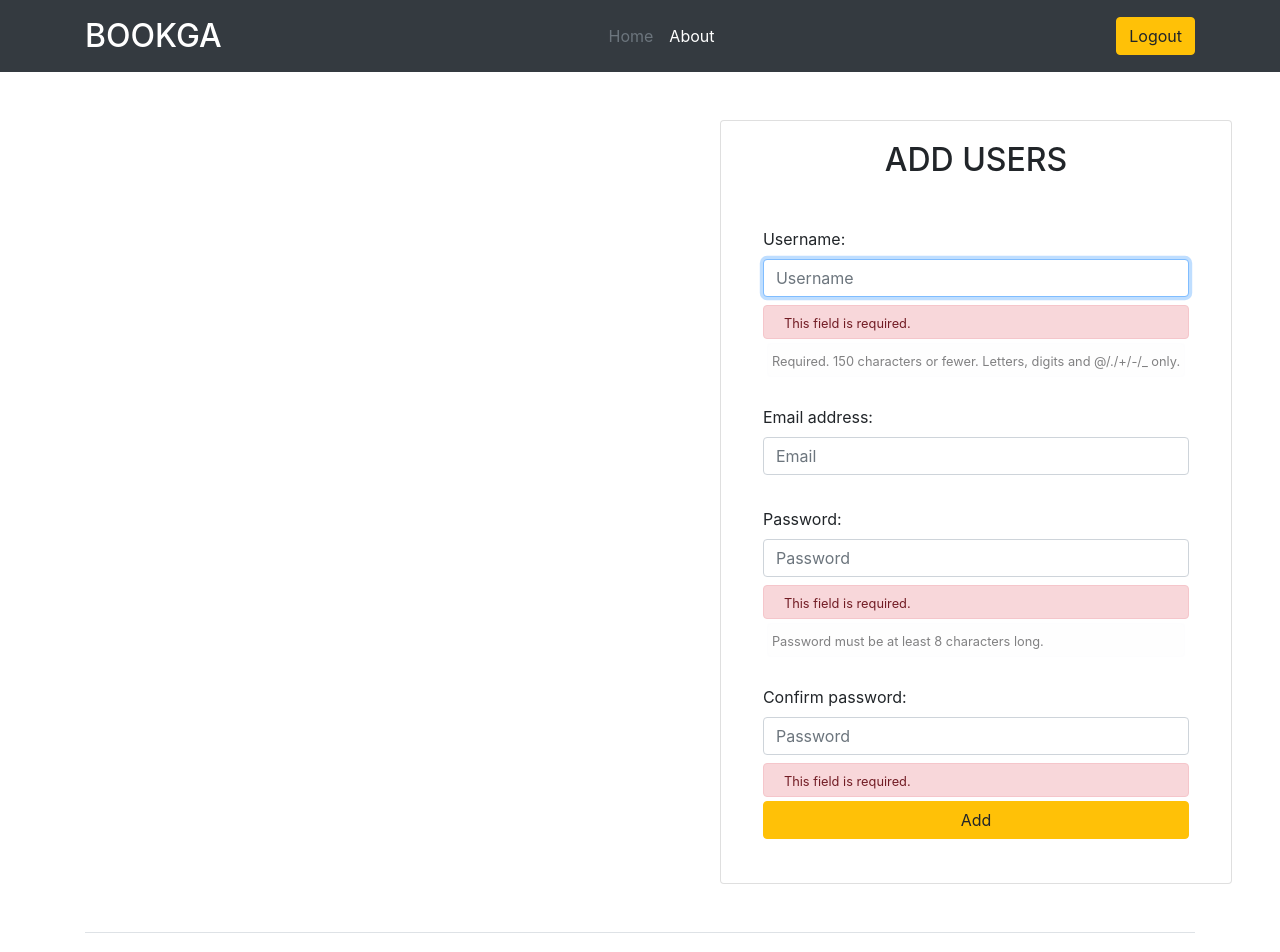
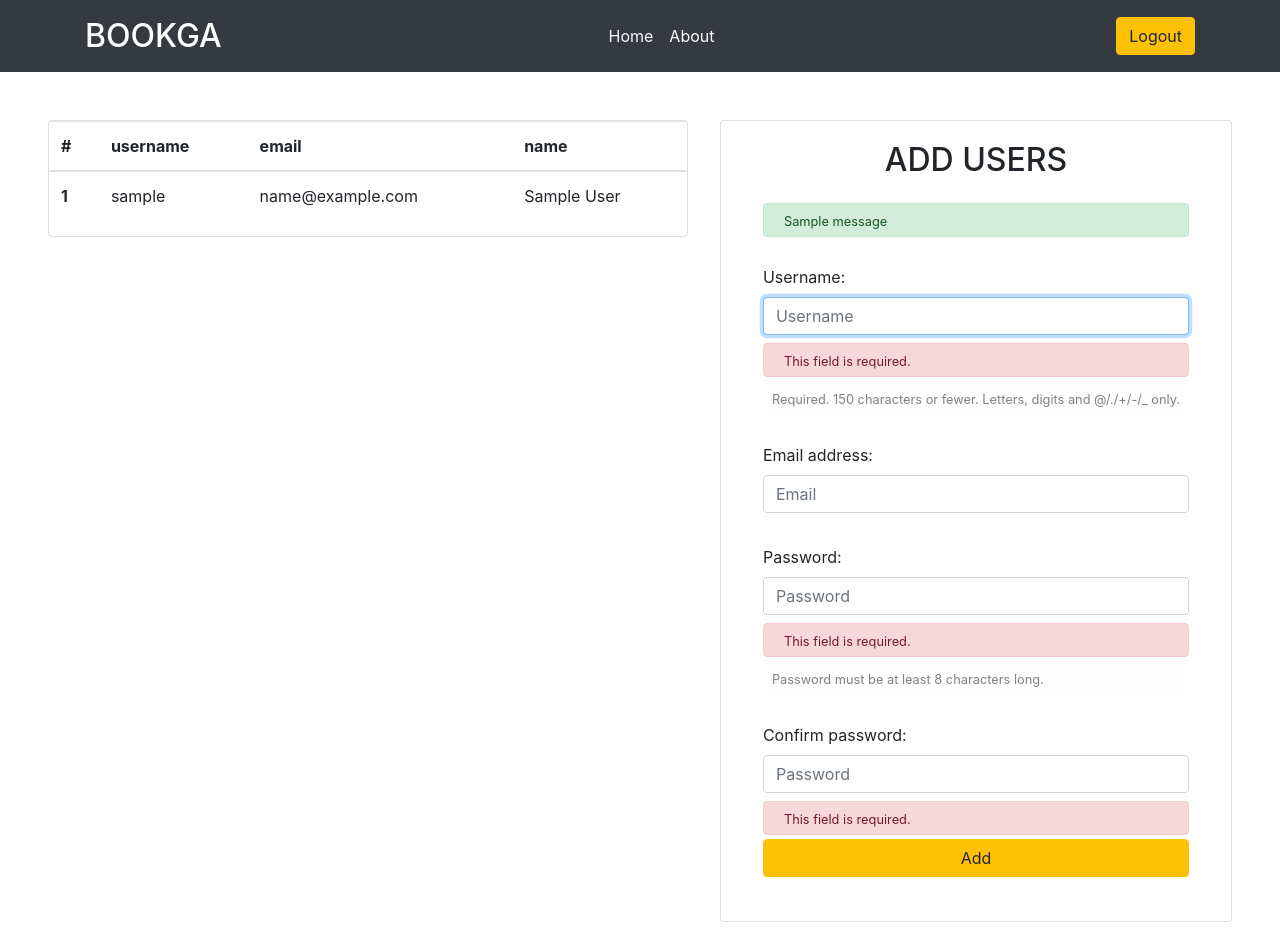
Before and after one commit to CN331-bnnpp/bookga, a Django app: page /account/create/ in a window 1280 px wide. Shown: the top 952 px of the page. Run offline with Django 4.2, Linux system fonts and the light colour scheme; a user stored in the database is signed in; tables that the repository leaves empty hold one stand-in row (values such as "Sample post"); one stand-in notice (Sample message) is shown.

Commit message:
Update account views and settings
Add table to create member page

```diff
--- a/account/views.py
+++ b/account/views.py
@@ -3,7 +3,7 @@ from django.contrib.auth import authenticate, login, logout
 from .forms import CreateAccountForm
 from django.views.decorators.csrf import csrf_exempt
 from django.contrib import messages
-from .models import group, group_member
+from .models import AccountUser, group, group_member
 
 # Create your views here.
 @csrf_exempt
@@ -33,7 +33,7 @@ def login_app(request):
 
 def logout_app(request):
     logout(request)
-    return redirect("")
+    return redirect("home")
 
 def render_login(request, user):
     context = {
@@ -72,23 +72,28 @@ def signup(request):
     return render(request, "account/signup.html", {"form": signupForm})
 
 def create_member(request):
-    user = CreateAccountForm(request.POST)
+    form = CreateAccountForm(request.POST)
     members = None
+    fields = ["username", "email", "name"]
     if group_member.objects.count() > 0:
-        members = group_member.objects.get(group_name=group.objects.get(username=request.user).group_name)
+        members = group_member.objects.filter(group_name=group.objects.get(username=request.user).group_name)
+        members = members.values_list("username")
+        members = AccountUser.objects.filter(id__in=members)
+    print(members)
     context = {
-        "form": user,
+        "form": form,
+        "fields": fields,
         "members": members,
     }
     if request.method == "GET":
         return render(request, "account/create_member.html", context)
 
     elif request.method == "POST":
-        if user.is_valid():
-            user.instance.is_staff = False
-            user.save()
-            username = user.cleaned_data.get('username')
-            password = user.cleaned_data.get('password1')
+        if form.is_valid():
+            form.instance.is_staff = False
+            form.save()
+            username = form.cleaned_data.get('username')
+            password = form.cleaned_data.get('password1')
             user = authenticate(username=username, password=password)
             group_name = group.objects.get(username=request.user).group_name
             create = group_member.objects.create(username=user, group_name=group.objects.get(group_name=group_name))
--- a/bookga/settings.py
+++ b/bookga/settings.py
@@ -29,7 +29,7 @@ BASE_DIR = Path(__file__).resolve().parent.parent
 SECRET_KEY = 'django-insecure-rj^5fay!tn73g%%8x1*x)cgsdk)-&(82kg0!$#$xux&1ie6mx!'
 
 # SECURITY WARNING: don't run with debug turned on in production!
-DEBUG = False
+DEBUG = True
 
 ALLOWED_HOSTS = ['127.0.0.1', '139.162.63.39']
 
--- a/templates/account/create_member.html
+++ b/templates/account/create_member.html
@@ -11,7 +11,7 @@
         </a>
 
         <ul class="nav col-12 col-lg-auto me-lg-auto mb-2 justify-content-center mb-md-0">
-          <li><a href="/" class="nav-link px-2 text-secondary">Home</a></li>
+          <li><a href="/" class="nav-link px-2 text-light">Home</a></li>
           <li><a href="about" class="nav-link px-2 text-white">About</a></li>
         </ul>
 
@@ -22,6 +22,30 @@
     </div>
   </header>
 
+  <div class="card my-5 ml-5 align-items-center justify-content-md-start position-absolute" style="width: 50%;">
+    <table class="table table-hover">
+      <thead>
+        <tr>
+          <th scope="col">#</th>
+          {% for field in fields %}
+            <th scope="col">{{field}}</th>
+          {% endfor %}
+        </tr>
+      </thead>
+      <tbody>
+        {% for user in members %}
+          <tr>
+            <th scope="row">{{ forloop.counter }}</th>
+            <td>{{ user.username }}</td>
+            <td>{{ user.email }}</td>
+            <td>{{ user.first_name }} {{ user.last_name }}</td>
+          </tr>
+        {% endfor %}
+      </tbody>
+    </table>
+  </div>
+
+
   <div class="card my-5 ml-auto mr-5 align-items-center justify-content-md-end" style="width: 40%;">
     <div class="card-body">
       <form action="{% url 'create' %}" method="post">
@@ -29,6 +53,11 @@
         <div class="form-outline mb-4">
           <h2 class="text-center">ADD USERS</h2>
         </div>
+        {% for message in messages %}
+            <div class="my-1 py-1 alert alert-success" role="alert">
+                <small>{{ message }}</small>
+            </div>
+          {% endfor %}
         <!-- Username input -->
         {% for field in form %}
         <div class="form-outline mb-2">
--- a/templates/account/login.html
+++ b/templates/account/login.html
@@ -11,7 +11,7 @@
           </a>
 
           <ul class="nav col-12 col-lg-auto me-lg-auto mb-2 justify-content-center mb-md-0">
-            <li><a href="/" class="nav-link px-2 text-secondary">Home</a></li>
+            <li><a href="/" class="nav-link px-2 text-light">Home</a></li>
             <li><a href="about" class="nav-link px-2 text-white">About</a></li>
           </ul>
 
```
Also changed, not shown: templates/account/signup.html (+1 -19 lines), templates/home/home.html (+2 -15 lines).
